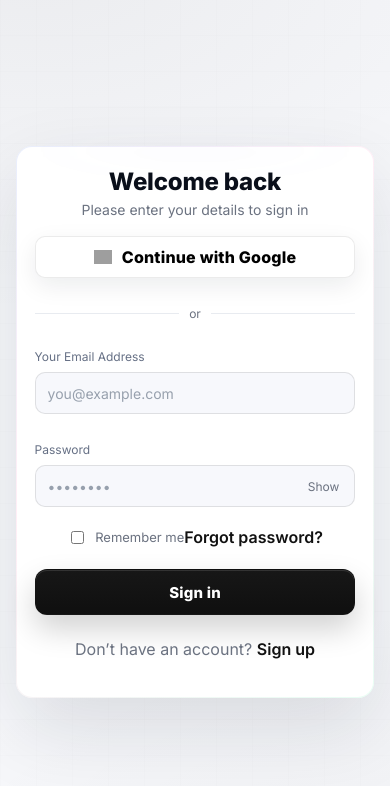
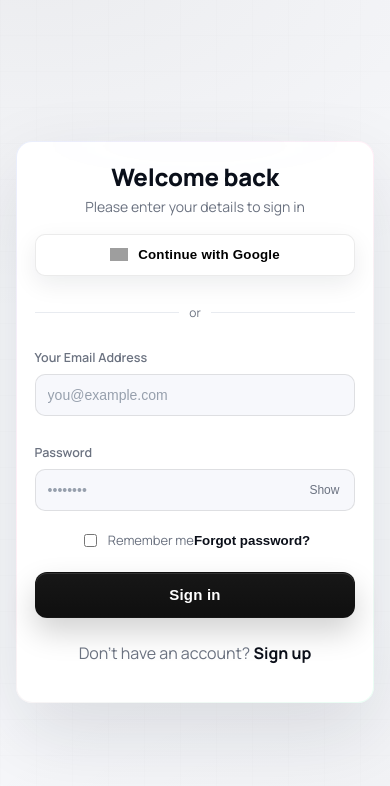
Before and after one commit to NoirPrimordial7/nearnest, a React (Vite) app: page /signin in a window 390 px wide. Shown: the top 786 px of the page. Built offline with nearby package versions, Linux system fonts and the light colour scheme; no server answers; grey boxes are pictures that could not be loaded; the HTML template or start-up script is replaced by a standard one.

Commit message:
style(auth): Manrope font, no horizontal scroll, responsive denqid-style card & proper forgot-password row

```diff
--- a/src/index.css
+++ b/src/index.css
@@ -1,25 +1,24 @@
-/* Global font & reset */
-@import url('https://fonts.googleapis.com/css2?family=Inter:wght@300;400;500;600;700;800&display=swap');
+/* ---- Global baseline ---- */
+@import url('https://fonts.googleapis.com/css2?family=Manrope:wght@400;500;600;700;800&display=swap');
 
-:root{
-  --bg-0: #f7f8fb;
-  --text-0: #0b0f19;
-  --text-1: #667085;
-  --card: #ffffff;
-  --ring: 0 0 0 4px rgba(0,0,0,.05);
-}
-
-* { box-sizing: border-box; }
+* { box-sizing: border-box; min-width: 0; } /* prevent grid overflow */
 html, body, #root { height: 100%; }
 html { scroll-behavior: smooth; }
 body{
   margin: 0;
-  color: var(--text-0);
-  font-family: 'Inter', system-ui, -apple-system, Segoe UI, Roboto, "Helvetica Neue", Arial, "Noto Sans", sans-serif;
+  font-family: "Manrope", system-ui, -apple-system, Segoe UI, Roboto, "Helvetica Neue", Arial, "Noto Sans", sans-serif;
+  color: #0b0f19;
+  background: linear-gradient(#fafafa, #f4f6f8);
+  /* ✅ kill the tiny bottom scrollbar on all browsers */
+  overflow-x: clip; /* better than hidden; avoids layout jank */
+}
+
+/* optional: super subtle grid like denqid (won't cause overflow) */
+body::before{
+  content:"";
+  position: fixed; inset: 0;
+  pointer-events: none;
   background:
-    radial-gradient(circle at 25px 25px, rgba(0,0,0,.03) 1px, transparent 1px) 0 0/24px 24px,
-    linear-gradient(#fafafa, #f3f4f7);
-  /* ✅ prevent stray horizontal scrollbar */
-  overflow-x: hidden;
+    radial-gradient(circle at 16px 16px, rgba(0,0,0,.03) 1px, transparent 1px) 0 0/32px 32px;
+  mask-image: linear-gradient(to bottom, rgba(0,0,0,.12), transparent 60%);
 }
-button, input, textarea, select { font: inherit; }
--- a/src/pages/Auth/auth.module.css
+++ b/src/pages/Auth/auth.module.css
@@ -528,21 +528,18 @@
   .input, .primaryBtn, .googleBtn, .secondaryBtn{ height:46px; }
 }
 
-/* src/pages/Auth/auth.module.css */
-
-/* Layout */
-.page {
+/* ---------- Layout ---------- */
+.page{
   display: grid;
   place-items: center;
-  min-height: 100svh;              /* ✅ no extra scroll when content fits */
-  padding: clamp(16px, 3vw, 28px); /* comfy edges on mobile */
+  min-height: 100dvh;                /* no phantom scroll on mobile */
+  padding: clamp(16px, 3vw, 28px);
 }
 
-/* Card */
-.card {
-  width: min(460px, 100%);
-  border-radius: 20px;
-  background: color-mix(in srgb, #fff 84%, transparent);
+.card{
+  width: min(480px, 92vw);
+  border-radius: 18px;
+  background: color-mix(in srgb, #fff 88%, transparent);
   backdrop-filter: saturate(160%) blur(8px);
   -webkit-backdrop-filter: saturate(160%) blur(8px);
   border: 1px solid rgba(0,0,0,.08);
@@ -553,100 +550,120 @@
   position: relative;
 }
 
-/* Gradient border ring (denqid vibe) */
+/* soft gradient ring (denqid-ish) */
 .card::after{
   content:"";
-  position:absolute; inset: -1px;
-  border-radius: 21px;
-  pointer-events:none;
-  background: linear-gradient(135deg, #eaeaea, #cfcfcf 30%, #ffffff 60%, #e9e9e9);
+  position:absolute; inset:-1px; border-radius: 19px; pointer-events:none;
+  padding:1px;
+  background: linear-gradient(135deg,#efefef,#d9d9d9 35%,#ffffff 60%,#ececec);
   mask: linear-gradient(#000 0 0) content-box, linear-gradient(#000 0 0);
   -webkit-mask: linear-gradient(#000 0 0) content-box, linear-gradient(#000 0 0);
   mask-composite: exclude; -webkit-mask-composite: xor;
-  padding: 1px;
-  opacity: .5;
+  opacity:.5;
 }
 
-/* Header */
-.header {
-  text-align: center;
-  margin-bottom: clamp(16px, 3vw, 22px);
+/* ---------- Header ---------- */
+.header{ text-align:center; margin-bottom: clamp(14px, 2.4vw, 18px); }
+.title{
+  margin:0 0 4px;
+  font-weight: 800;
+  font-size: clamp(22px, 2.4vw, 26px);
+  letter-spacing:.15px;
 }
-.title {
-  margin: 0 0 4px;
-  font-weight: 700;
-  font-size: clamp(20px, 2.2vw, 24px);
-  letter-spacing: .2px;
-}
-.sub {
-  margin: 0;
-  color: var(--text-1);
+.sub{
+  margin:0;
+  color:#667085;
   font-size: 13.5px;
 }
 
-/* Stack */
-.stack { display: grid; gap: 12px; }
+/* ---------- Form ---------- */
+.stack{ display:grid; gap: 12px; }
 
-/* Google button */
+.label{
+  margin: 8px 0 6px;
+  font-size: 12.5px;
+  color:#6B7280;
+  font-weight: 600;
+}
+
+.input{
+  width:100%; height:44px;
+  border-radius:12px;
+  border:1px solid rgba(0,0,0,.10);
+  background:#f7f8fc;
+  padding:0 12px;
+  outline: none;
+  transition: border-color .15s ease, background .15s ease, box-shadow .15s ease;
+}
+.input:focus{
+  border-color:#111;
+  background:#fff;
+  box-shadow: 0 0 0 4px rgba(0,0,0,.05);
+}
+
+/* Remember + Forgot row */
+.row{
+  display:flex; align-items:center; justify-content:space-between;
+  gap: 12px; margin-top: 2px;
+}
+.check{
+  display:flex; align-items:center; gap:8px;
+  color:#667085; font-size:12.5px;
+}
+.check input{ accent-color:#0b0f19; }
+
+/* Link styles */
+.link{ color:#0b0f19; font-weight:700; text-decoration:none; }
+.link:hover{ text-decoration:underline; }
+
+/* ---------- Buttons ---------- */
 .googleBtn{
-  display:flex; align-items:center; justify-content:center;
-  gap:10px; height:44px; width:100%;
-  border-radius: 12px; border:1px solid rgba(0,0,0,.08);
+  display:flex; align-items:center; justify-content:center; gap:10px;
+  height:44px; width:100%;
+  border-radius:12px; border:1px solid rgba(0,0,0,.08);
   background:#fff; cursor:pointer;
   transition: transform .04s ease, box-shadow .2s ease;
 }
-.googleIcon { width:18px; height:18px; display:block; }
-.googleBtn:hover{ box-shadow: var(--ring); }
+.googleIcon{ width:18px; height:18px; display:block; }
+.googleBtn:hover{ box-shadow: 0 0 0 4px rgba(0,0,0,.05); }
 .googleBtn:active{ transform: translateY(1px); }
 
-/* Divider */
-.or {
-  display:grid; grid-template-columns:1fr auto 1fr; align-items:center;
-  gap:12px; color:var(--text-1); font-size: 12.5px; margin:6px 0 2px;
+.or{
+  display:grid; grid-template-columns:1fr auto 1fr; align-items:center; gap:12px;
+  color:#8A8F98; font-size:12.5px; margin:6px 0 2px;
 }
-.or::before, .or::after {
-  content:""; height:1px; background: rgba(0,0,0,.08);
-}
+.or::before, .or::after{ content:""; height:1px; background: rgba(0,0,0,.08); }
 
-/* Fields */
-.label { font-size:12px; color:var(--text-1); margin: 8px 0 6px; }
-.input {
-  width:100%; height:44px; border-radius:12px;
-  border:1px solid rgba(0,0,0,.1);
-  background:#f7f8fc; outline:none; padding:0 12px;
-  transition: border-color .15s ease, background .15s ease, box-shadow .15s ease;
-}
-.input:focus { border-color:#111; background:#fff; box-shadow: var(--ring); }
-
-/* Row extras (remember/forgot) */
-.row { display:flex; align-items:center; justify-content:space-between; gap:12px; }
-.small { font-size:12.5px; color:var(--text-1); }
-.link { color:#111; text-decoration:none; font-weight:600; }
-.link:hover { text-decoration:underline; }
-
-/* Primary CTA */
 .cta{
   height:44px; width:100%;
   border:0; border-radius:12px;
-  background:#0b0f19; color:#fff; font-weight:600;
+  background:#0b0f19; color:#fff; font-weight:700;
   letter-spacing:.2px; cursor:pointer;
   transition: transform .06s ease, box-shadow .2s ease, opacity .2s ease;
 }
-.cta:hover{ box-shadow: 0 6px 18px rgba(0,0,0,.2); }
+.cta:hover{ box-shadow: 0 10px 24px rgba(0,0,0,.22); }
 .cta:active{ transform: translateY(1px); }
 
-/* Footer */
-.foot {
-  text-align:center; margin-top:10px; color:var(--text-1);
-  font-size: 13px;
+/* Footer under CTA */
+.foot{ text-align:center; margin-top:10px; color:#6B7280; font-size:13px; }
+
+/* ---------- Status / Verify ---------- */
+.note{ color:#667085; font-size:13px; }
+.badge{
+  display:inline-flex; align-items:center; gap:6px;
+  padding:6px 10px; border-radius:999px; font-size:12px; font-weight:700;
 }
+.badge.success{ color:#065f46; background:#ecfdf5; border:1px solid #a7f3d0; }
+.badge.warn{ color:#92400e; background:#fffbeb; border:1px solid #fde68a; }
+.badge.error{ color:#991b1b; background:#fef2f2; border:1px solid #fecaca; }
 
-/* Verify / inline statuses */
-.note { color:var(--text-1); font-size: 13px; }
-
-/* Responsive tweaks */
-@media (max-width: 480px){
-  .card{ border-radius:16px; padding:16px; }
-  .cta, .googleBtn { height:42px; border-radius: 10px; }
-  .input{ height:42px; border-radius: 10px; }
+/* ---------- Responsive tweaks ---------- */
+@media (max-width: 540px){
+  .card{ border-radius:16px; padding:16px; width: min(520px, 92vw); }
+  .cta, .googleBtn { height:42px; border-radius:10px; }
+  .input{ height:42px; border-radius:10px; }
+  .title{ font-size: clamp(20px, 5.2vw, 24px); }
 }
+@media (max-width: 360px){
+  .row{ flex-direction: column; align-items: flex-start; gap:8px; }
+}
```
